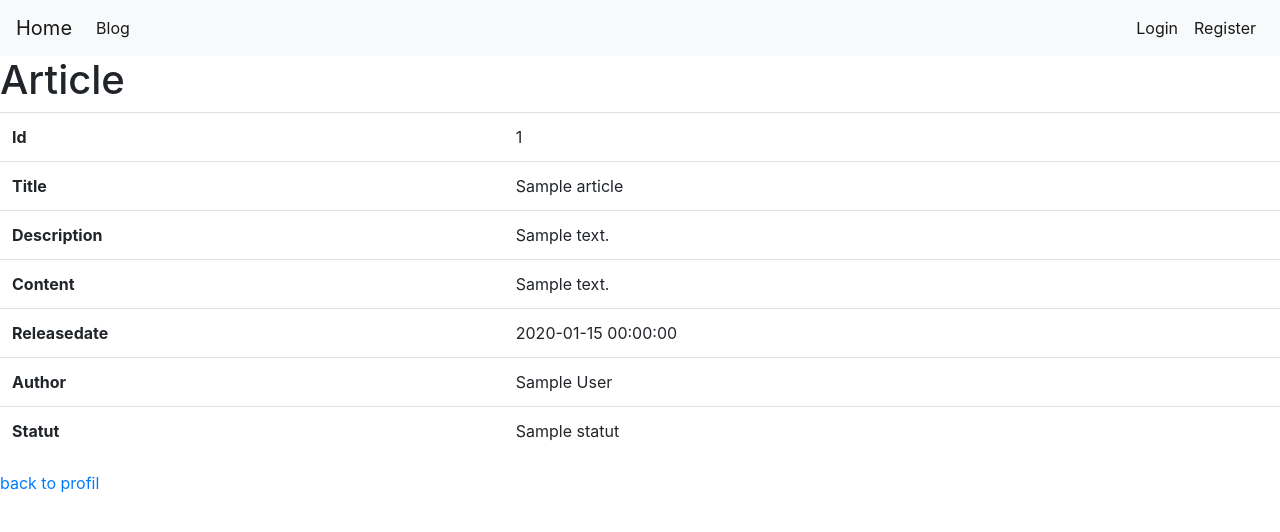
After one commit to Tommm77/symfony-rendu-tomp, a Symfony app: template templates/article/showprofil.html.twig in a window 1280 px wide. The commit adds this page. Shown: the top 532 px of the page. Run offline with Twig, Linux system fonts and the light colour scheme; the template is opened without the code that fills it: most values are stand-ins (such as "Sample title", 1, 10 or a date in 2020); some libraries are stand-ins or nearby versions.

Commit message:
Private profil 1st feature

```diff
--- a/src/Controller/PrivateProfilController.php
+++ b/src/Controller/PrivateProfilController.php
@@ -2,6 +2,7 @@
 
 namespace App\Controller;
 
+use App\Repository\ArticleRepository;
 use Symfony\Bundle\FrameworkBundle\Controller\AbstractController;
 use Symfony\Component\HttpFoundation\Response;
 use Symfony\Component\Routing\Annotation\Route;
@@ -9,10 +10,10 @@ use Symfony\Component\Routing\Annotation\Route;
 class PrivateProfilController extends AbstractController
 {
     #[Route('/private/profil', name: 'app_private_profil')]
-    public function index(): Response
+    public function index(ArticleRepository $articleRepository): Response
     {
         return $this->render('private_profil/index.html.twig', [
-            'controller_name' => 'PrivateProfilController',
+            'articles' => $articleRepository->findAll(),
         ]);
     }
 }
--- /dev/null
+++ b/templates/article/_delete_form_profil.html.twig
@@ -0,0 +1,4 @@
+<form method="post" action="{{ path('app_article_deleteprofil', {'id': article.id}) }}" onsubmit="return confirm('Are you sure you want to delete this item?');">
+    <input type="hidden" name="_token" value="{{ csrf_token('delete' ~ article.id) }}">
+    <button class="btn">Delete</button>
+</form>
--- /dev/null
+++ b/templates/article/showprofil.html.twig
@@ -0,0 +1,42 @@
+{% extends 'base.html.twig' %}
+
+{% block title %}Article{% endblock %}
+
+{% block body %}
+    <h1>Article</h1>
+
+    <table class="table">
+        <tbody>
+            <tr>
+                <th>Id</th>
+                <td>{{ article.id }}</td>
+            </tr>
+            <tr>
+                <th>Title</th>
+                <td>{{ article.Title }}</td>
+            </tr>
+            <tr>
+                <th>Description</th>
+                <td>{{ article.Description }}</td>
+            </tr>
+            <tr>
+                <th>Content</th>
+                <td>{{ article.Content }}</td>
+            </tr>
+            <tr>
+                <th>Releasedate</th>
+                <td>{{ article.Releasedate ? article.Releasedate|date('Y-m-d H:i:s') : '' }}</td>
+            </tr>
+            <tr>
+                <th>Author</th>
+                <td>{{ article.Author }}</td>
+            </tr>
+            <tr>
+                <th>Statut</th>
+                <td>{{ article.Statut }}</td>
+            </tr>
+        </tbody>
+    </table>
+
+    <a href="{{ path('app_private_profil') }}">back to profil</a>
+{% endblock %}
--- a/templates/base.html.twig
+++ b/templates/base.html.twig
@@ -32,7 +32,7 @@
     {% if app.user %}
            <li class="nav-item active">
        <li class="nav-item active">
-        <a class="nav-link" href="{{ path('app_private_profil', {'id': app.user.id})}}">Hello {{ app.user.firstname }} {{ app.user.lastname }}</a>
+        <a class="nav-link" href="{{ path('app_private_profil')}}">Hello {{ app.user.firstname }} {{ app.user.lastname }}</a>
       </li>
         <a class="nav-link" href="{{ path('app_public_profil', {'id': app.user.id})}}">Profil Public</a>
       </li>
--- a/templates/index/index.html.twig
+++ b/templates/index/index.html.twig
@@ -16,7 +16,11 @@
                 <li class="list-group-item">{{ article.Description }}</li>
                 <li class="list-group-item">{{ article.Releasedate ? article.Releasedate|date('Y-m-d H:i:s') : '' }}</li>
                 <li class="list-group-item">{{ article.Statut }}</li>
+                {% if app.user.id == article.User.id %}
+            <li class="list-group-item"><a class="btn btn-lg btn-primary" href="{{ path('app_private_profil', {'id': article.User.id})}}">{{ article.Author }}</a></li>
+            {% else %}
             <li class="list-group-item"><a class="btn btn-lg btn-primary" href="{{ path('app_public_profil', {'id': article.User.id})}}">{{ article.Author }}</a></li>
+            {% endif %}
                 <li class="list-group-item">    <a class="btn btn-lg btn-primary" href="{{ path('app_article_showpublic', {'id': article.id}) }}">
         Show
     </a></li>
```
Also changed, not shown: src/Controller/ArticleController.php (+18 -0 lines), templates/private_profil/index.html.twig (+24 -7 lines).
